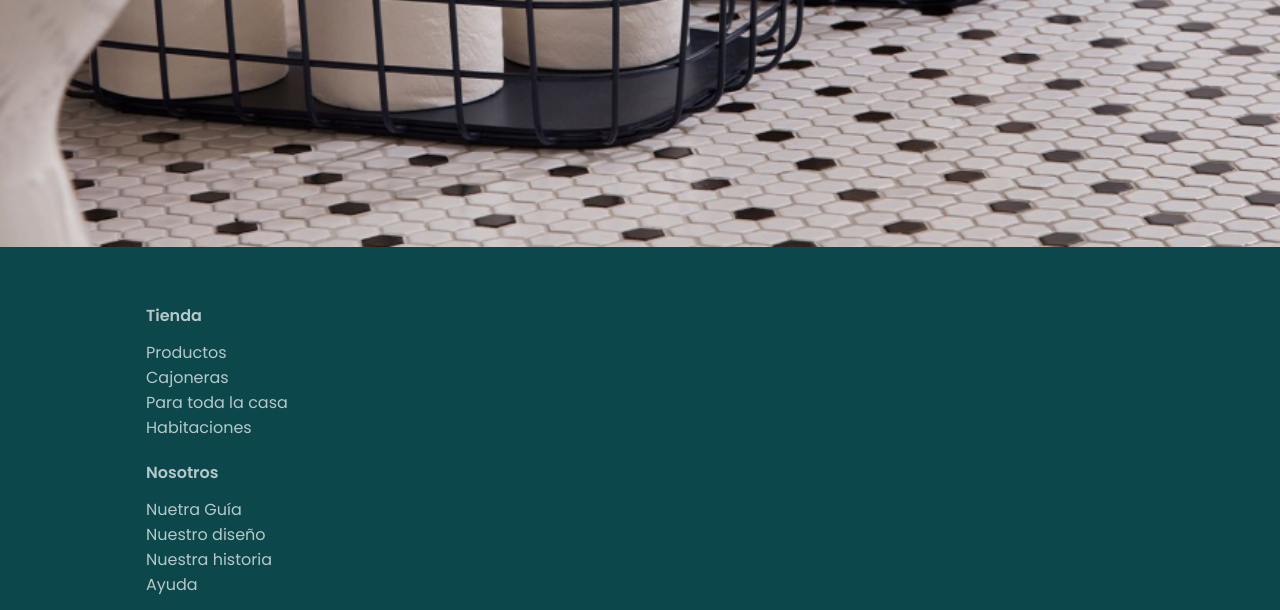
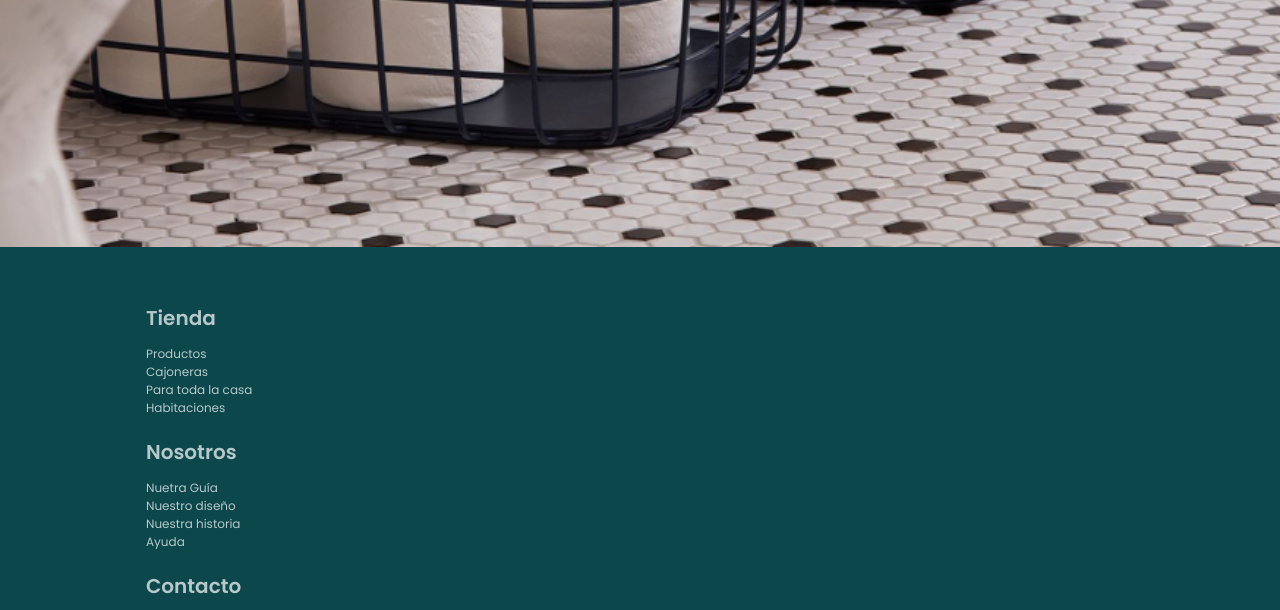
Before and after one commit to Adalab/modulo-1-evaluacion-final-MiriamPoveda, a website: page src/html/index.html in a window 1280 px wide. Shown: the part 3078-3688 px from the top of the page. Drawn offline with nearby package versions, Linux system fonts and the light colour scheme; files that its build step writes are made by us from their sources; files whose address does not match are found by name.

Commit message:
Footer changes

```diff
--- a/src/html/partials/footer.html
+++ b/src/html/partials/footer.html
@@ -1,6 +1,6 @@
 <footer class="footer">
   <section class="footer__footer-section">
-    <h4>Tienda</h4>
+    <h4 class="footer-title">Tienda</h4>
     <nav>
       <ul class="footer-list">
         <li>Productos</li>
@@ -9,7 +9,7 @@
         <li>Habitaciones</li>
       </ul>
     </nav>
-    <h4>Nosotros</h4>
+    <h4 class="footer-title">Nosotros</h4>
     <nav>
       <ul class="footer-list">
         <li class="footer-list__li-size">Nuetra guía</li>
@@ -18,7 +18,7 @@
         <li>Ayuda</li>
       </ul>
     </nav>
-    <h4>Contacto</h4>
+    <h4 class="footer-title">Contacto</h4>
     <nav>
       <ul class="footer-list">
         <li>ayuda@openspaces.com</li>
--- a/src/scss/layout/_footer.scss
+++ b/src/scss/layout/_footer.scss
@@ -11,11 +11,16 @@
   }
 }
 
-// Footer list
+// Footer title + list elements
+
+.footer-title {
+  font-size: 20px;
+}
 
 .footer-list {
   list-style: none;
   padding: 12px 0 20px;
+  font-size: 12px;
 
   &__li-size {
     text-transform: capitalize;
```
